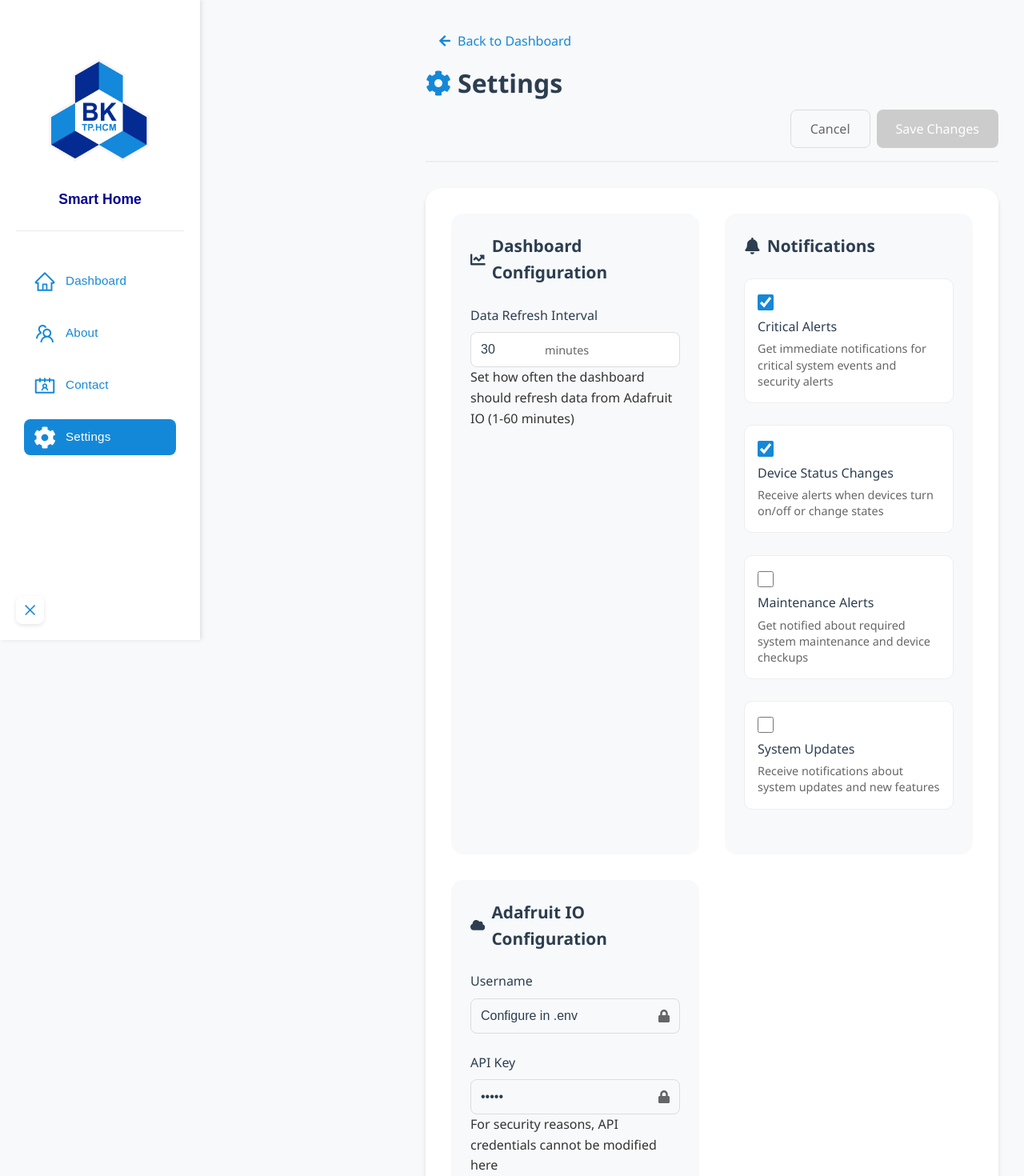
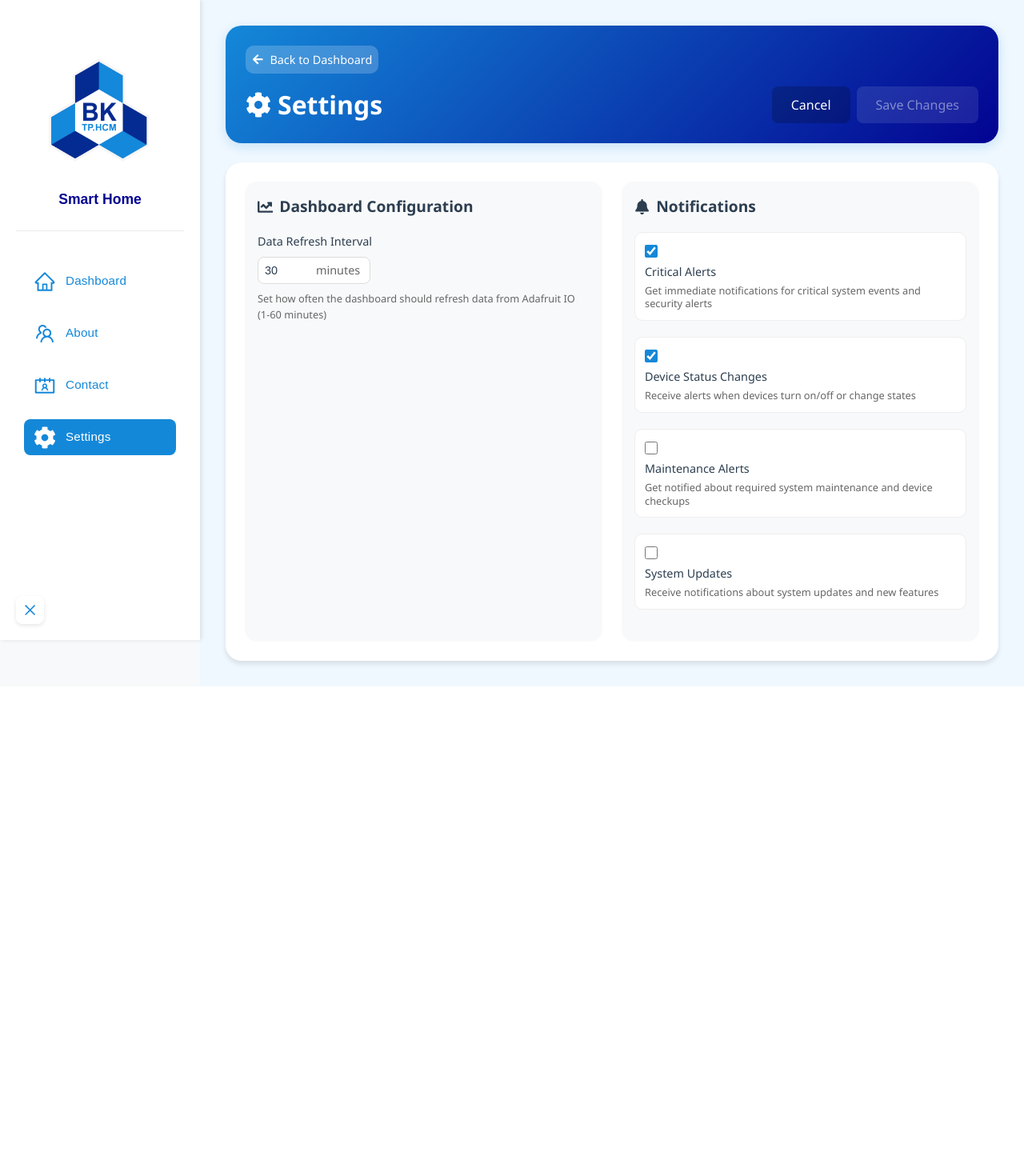
Before and after one commit to l1ttled1no/demo-dadn, a React (Vite) app: page /settings in a window 1280 px wide. Shown: the top 1470 px of the page at 80% size. After the commit the page ends 858 px from the top, so only its background shows below. Built offline with nearby package versions, Linux system fonts and the light colour scheme; no server answers; a web font is replaced by a local one.

Commit message:
updating the visual of settings to make it more compact

```diff
--- a/src/components/Settings.css
+++ b/src/components/Settings.css
@@ -1,51 +1,56 @@
 .settings-page {
   padding: 2rem;
-  margin-left: 250px;
+  max-width: 1400px;
+  margin: 0 auto;
   min-height: 100vh;
-  background-color: #f8f9fa;
-  transition: all 0.3s ease;
+  background-color: #f0f8ff;
+  width: 100%;
+  box-sizing: border-box;
 }
 
 .settings-page.minimized {
-  margin-left: 85px;
+  margin: 0 auto;
+  padding-left: calc(85px + 2rem);
 }
 
 .settings-header {
-  max-width: 1200px;
-  margin: 0 auto 2rem;
-  display: flex;
-  flex-direction: column;
-  gap: 1rem;
+  text-align: center;
+  margin-bottom: 1.5rem;
+  padding: 25px;
+  background: linear-gradient(135deg, #1488D8, #030391);
+  border-radius: 20px;
+  color: white;
+  box-shadow: 0 4px 15px rgba(20, 136, 216, 0.2);
 }
 
 .back-button {
   display: flex;
   align-items: center;
   gap: 0.5rem;
-  padding: 0.5rem 1rem;
+  padding: 0.5rem;
   border: none;
-  background: transparent;
-  color: #1488D8;
-  font-size: 1rem;
+  background: rgba(255, 255, 255, 0.2);
+  color: white;
+  font-size: 0.9rem;
   cursor: pointer;
   transition: all 0.3s ease;
-  align-self: flex-start;
+  border-radius: 10px;
+  margin-bottom: 1rem;
 }
 
 .back-button:hover {
-  color: #0056b3;
+  background: rgba(255, 255, 255, 0.3);
 }
 
 .header-content {
   display: flex;
-  flex-direction: column;
+  align-items: center;
+  justify-content: space-between;
   gap: 1rem;
-  padding-bottom: 1rem;
-  border-bottom: 2px solid #eee;
 }
 
 .header-content h1 {
-  color: #2c3e50;
+  color: white;
   margin: 0;
   font-size: 2rem;
   display: flex;
@@ -54,13 +59,12 @@
 }
 
 .settings-icon {
-  color: #1488D8;
+  color: white;
 }
 
 .header-actions {
   display: flex;
   align-items: center;
-  justify-content: flex-end;
   gap: 1rem;
 }
 
@@ -79,46 +83,9 @@
   font-weight: 500;
 }
 
-.save-button {
-  background-color: #1488D8;
-  color: white;
-  border: none;
-}
-
-.save-button:hover:not(:disabled) {
-  background-color: #0056b3;
-}
-
-.save-button:disabled {
-  background-color: #ccc;
-  cursor: not-allowed;
-}
-
-.save-button.highlight {
-  animation: pulse 2s infinite;
-}
-
-.cancel-button {
-  background-color: transparent;
-  color: #666;
-  border: 1px solid #ddd;
-}
-
-.cancel-button:hover {
-  background-color: #f8f9fa;
-  border-color: #666;
-}
-
-.unsaved-changes {
-  color: #e74c3c;
-  font-size: 0.9rem;
-}
-
 .settings-container {
-  max-width: 1200px;
-  margin: 0 auto;
   background: white;
-  padding: 2rem;
+  padding: 1.5rem;
   border-radius: 20px;
   box-shadow: 0 4px 6px rgba(0, 0, 0, 0.1);
 }
@@ -126,11 +93,11 @@
 .settings-grid {
   display: grid;
   grid-template-columns: repeat(auto-fit, minmax(300px, 1fr));
-  gap: 2rem;
+  gap: 1.5rem;
 }
 
 .settings-section {
-  padding: 1.5rem;
+  padding: 1rem;
   background: #f8f9fa;
   border-radius: 15px;
   transition: all 0.3s ease;
@@ -143,22 +110,22 @@
 
 .settings-section h2 {
   color: #2c3e50;
-  font-size: 1.3rem;
-  margin: 0 0 1.5rem 0;
+  font-size: 1.2rem;
+  margin: 0 0 1rem 0;
   display: flex;
   align-items: center;
   gap: 0.5rem;
 }
 
 .setting-item {
-  margin-bottom: 1.5rem;
+  margin-bottom: 1rem;
 }
 
 .setting-item label {
   display: block;
   margin-bottom: 0.5rem;
   color: #2c3e50;
-  font-size: 1rem;
+  font-size: 0.9rem;
   font-weight: 500;
 }
 
@@ -170,19 +137,16 @@
   border: 1px solid #ddd;
   border-radius: 8px;
   padding: 0.25rem;
+  width: fit-content;
 }
 
 .input-with-unit input {
   border: none;
-  padding: 0.5rem;
-  width: 80px;
-  font-size: 1rem;
+  padding: 0.25rem;
+  width: 60px;
+  font-size: 0.9rem;
   color: #2c3e50;
   background: transparent;
-}
-
-.input-with-unit input:focus {
-  outline: none;
 }
 
 .unit {
@@ -191,17 +155,23 @@
   padding-right: 0.5rem;
 }
 
+.setting-description {
+  color: #666;
+  font-size: 0.8rem;
+  margin-top: 0.5rem;
+}
+
 .notification-group {
   display: flex;
   flex-direction: column;
-  gap: 1.2rem;
+  gap: 0.75rem;
 }
 
 .notification-label {
   display: flex;
   align-items: flex-start;
-  gap: 1rem;
-  padding: 1rem;
+  gap: 0.75rem;
+  padding: 0.75rem;
   background: white;
   border-radius: 10px;
   border: 1px solid #eee;
@@ -210,17 +180,15 @@
 }
 
 .notification-label:hover {
+  border-color: #1488D8;
   transform: translateX(5px);
-  border-color: #1488D8;
-  box-shadow: 0 2px 8px rgba(20, 136, 216, 0.1);
 }
 
 .notification-label input[type="checkbox"] {
-  width: 20px;
-  height: 20px;
+  width: 16px;
+  height: 16px;
   margin-top: 3px;
   accent-color: #1488D8;
-  cursor: pointer;
 }
 
 .notification-content {
@@ -231,43 +199,59 @@
   display: block;
   color: #2c3e50;
   font-weight: 500;
-  margin-bottom: 0.3rem;
+  font-size: 0.9rem;
+  margin-bottom: 0.25rem;
 }
 
 .notification-description {
   color: #666;
-  font-size: 0.9rem;
+  font-size: 0.8rem;
   margin: 0;
-  line-height: 1.4;
+  line-height: 1.3;
 }
 
-.secure-input {
-  position: relative;
-  display: flex;
-  align-items: center;
+.unsaved-changes {
+  color: rgba(255, 255, 255, 0.9);
+  font-size: 0.9rem;
+  background: rgba(0, 0, 0, 0.2);
+  padding: 0.5rem 1rem;
+  border-radius: 20px;
 }
 
-.secure-input input {
-  width: 100%;
-  padding: 0.75rem;
-  padding-right: 2.5rem;
-  border: 1px solid #ddd;
-  border-radius: 8px;
-  font-size: 1rem;
-  background: #f8f9fa;
-  color: #2c3e50;
+.save-button, .cancel-button {
+  padding: 0.5rem 1rem;
+  border-radius: 20px;
+  font-size: 0.9rem;
+  cursor: pointer;
+  transition: all 0.3s ease;
+  border: none;
 }
 
-.secure-input input:disabled {
-  background: #f8f9fa;
-  color: #2c3e50;
+.save-button {
+  background: rgba(255, 255, 255, 0.2);
+  color: white;
+}
+
+.save-button:hover:not(:disabled) {
+  background: rgba(255, 255, 255, 0.3);
+}
+
+.save-button:disabled {
+  opacity: 0.5;
   cursor: not-allowed;
 }
 
-.lock-icon {
-  position: absolute;
-  right: 0.75rem;
-  color: #666;
+.cancel-button {
+  background: rgba(0, 0, 0, 0.2);
+  color: white;
+}
+
+.cancel-button:hover {
+  background: rgba(0, 0, 0, 0.3);
+}
+
+.save-button.highlight {
+  animation: pulse 2s infinite;
 }
 
 @keyframes pulse {
@@ -284,50 +268,14 @@
 
 @media (max-width: 768px) {
   .settings-page {
-    margin-left: 85px;
     padding: 1rem;
   }
 
-  .settings-header {
-    margin-bottom: 1.5rem;
-  }
-
   .header-content {
-    gap: 0.8rem;
-  }
-
-  .header-actions {
     flex-direction: column;
-    align-items: stretch;
-  }
-
-  .button-group {
-    flex-direction: column;
-  }
-
-  .header-actions button {
-    width: 100%;
-  }
-
-  .settings-container {
-    padding: 1.5rem;
   }
 
   .settings-grid {
     grid-template-columns: 1fr;
-    gap: 1.5rem;
-  }
-
-  .settings-section {
-    padding: 1rem;
-  }
-
-  .settings-actions {
-    flex-direction: column;
-    gap: 1rem;
-  }
-
-  .settings-actions button {
-    width: 100%;
   }
 }
--- a/src/components/Settings.jsx
+++ b/src/components/Settings.jsx
@@ -1,6 +1,6 @@
 import React, { useState, useEffect } from 'react';
 import { useNavigate } from 'react-router-dom';
-import { FaCog, FaCloud, FaBell, FaChartLine, FaLock, FaArrowLeft } from 'react-icons/fa';
+import { FaCog, FaBell, FaChartLine, FaArrowLeft } from 'react-icons/fa';
 import './Settings.css';
 
 const Settings = ({ isMinimized }) => {
@@ -170,37 +170,6 @@ const Settings = ({ isMinimized }) => {
               </div>
             </div>
           </div>
-
-          <div className="settings-section">
-            <h2><FaCloud /> Adafruit IO Configuration</h2>
-            <div className="setting-item">
-              <label>Username</label>
-              <div className="secure-input">
-                <input
-                  type="text"
-                  value={import.meta.env.VITE_ADAFRUIT_USERNAME || "Configure in .env"}
-                  disabled
-                  className="disabled-input"
-                />
-                <FaLock className="lock-icon" />
-              </div>
-            </div>
-            <div className="setting-item">
-              <label>API Key</label>
-              <div className="secure-input">
-                <input
-                  type="password"
-                  value={import.meta.env.VITE_ADAFRUIT_KEY || "Configure in .env"}
-                  disabled
-                  className="disabled-input"
-                />
-                <FaLock className="lock-icon" />
-              </div>
-              <p className="setting-description warning">
-                For security reasons, API credentials cannot be modified here
-              </p>
-            </div>
-          </div>
         </div>
       </div>
     </div>
```
